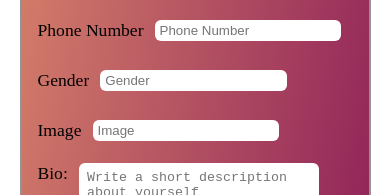
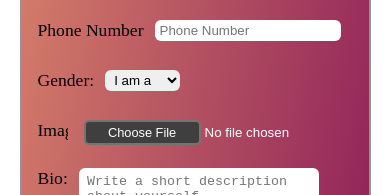
Before and after one commit to BrianDLara/The-Faults-In-Our-Stars_Frontend, a React (Create React App) app in the folder client/: page /register in a window 390 px wide. Shown: the part 366-561 px from the top of the page. Built offline with nearby package versions, Linux system fonts and the light colour scheme; the HTML template or start-up script is replaced by a standard one.

Commit message:
added mobile friendly css

```diff
--- a/client/src/Pages/Register.js
+++ b/client/src/Pages/Register.js
@@ -21,7 +21,22 @@ const Register = () => {
 
   let navigate = useNavigate()
 
+  const writeGender = () => {
+    if (
+      document.getElementById('other-option').value === "What's your gender?"
+    ) {
+      document.getElementById('gender-input').value = ' '
+      document.getElementById('gender-input').style.display = 'block'
+    } else if (
+      document.getElementById('other-option').value === 'Male' ||
+      document.getElementById('other-option').value === 'Female'
+    ) {
+      document.getElementById('gender-input').style.display = 'none'
+    }
+  }
+
   const handleChange = (e) => {
+    writeGender()
     setFormValues({ ...formValues, [e.target.name]: e.target.value })
   }
 
@@ -112,16 +127,30 @@ const Register = () => {
         <section className="section-container">
           <div className="field-container">
             <div className="field-text">
-              <label htmlFor="gender">Gender</label>
+              <label htmlFor="gender">Gender:</label>
             </div>
+            <select
+              onChange={handleChange}
+              name="gender"
+              value={formValues.gender}
+              className="text-input"
+              id="other-option"
+              required
+            >
+              <option>I am a</option>
+              <option value="Female">Female</option>
+              <option value="Male">Male</option>
+              <option value="What's your gender?">Other</option>
+            </select>
             <input
               onChange={handleChange}
               name="gender"
               type="text"
-              placeholder="Gender"
+              placeholder="What's your gender?"
               value={formValues.gender}
               className="text-input"
-              required
+              id="gender-input"
+              style={{ display: 'none' }}
             />
           </div>
           <div className="field-container">
@@ -131,8 +160,9 @@ const Register = () => {
             <input
               onChange={handleChange}
               name="image"
-              type="text"
-              placeholder="Image"
+              type="file"
+              id="image-input"
+              placeholder="Choose an image"
               value={formValues.image}
               className="text-input"
               required
--- a/client/src/index.css
+++ b/client/src/index.css
@@ -165,12 +165,14 @@ h2, h3, h4{
   flex-direction: column;
   text-align:center;
   align-items: center;
+  margin-top: 4.5rem;
 }
 
 .form-items{
   justify-content: space-between;
-  width: 50%;
-  height: 35rem;
+  overflow-y: hidden;
+  width: 45%;
+  height: 40rem;
 
   background: rgb(215,129,106);
   background: linear-gradient(100deg, rgba(215,129,106,1) 0%, rgba(134,22,87,1) 100%);
@@ -182,7 +184,7 @@ h2, h3, h4{
   display: flex;
   flex-direction: row;
   justify-content: space-between;
-  margin: 1rem 2rem;
+  margin: 3rem 2rem;
   gap: 1rem;
   text-align: left;
 }
@@ -227,10 +229,30 @@ h2, h3, h4{
   margin-top: 2rem;
 }
 
+input[type="file"] {
+  border-radius: 6px;
+  color: white;
+  cursor:pointer
+}
+
+input::file-selector-button{
+  padding: .2rem 1.4rem;
+  border-radius: 5px;
+  cursor: pointer;
+
+  color: white;
+  background-color: #3F3F3F;
+  border: 2px solid rgb(116, 115, 115);
+
+  font-size: .8rem;
+}
+
+
 .submit-button{
   color: white;
   background-color: #3F3F3F;
   border-radius: 5px;
+  cursor: pointer;
 
   margin: 1.5rem 10rem 2rem;
   padding: .5rem 4rem;
@@ -284,6 +306,7 @@ h2, h3, h4{
   color: white;
   background-color: #3F3F3F;
   border-radius: 5px;
+  cursor: pointer;
 
   margin: 3rem 10rem 3rem;
   padding: .5rem 3rem;
```
